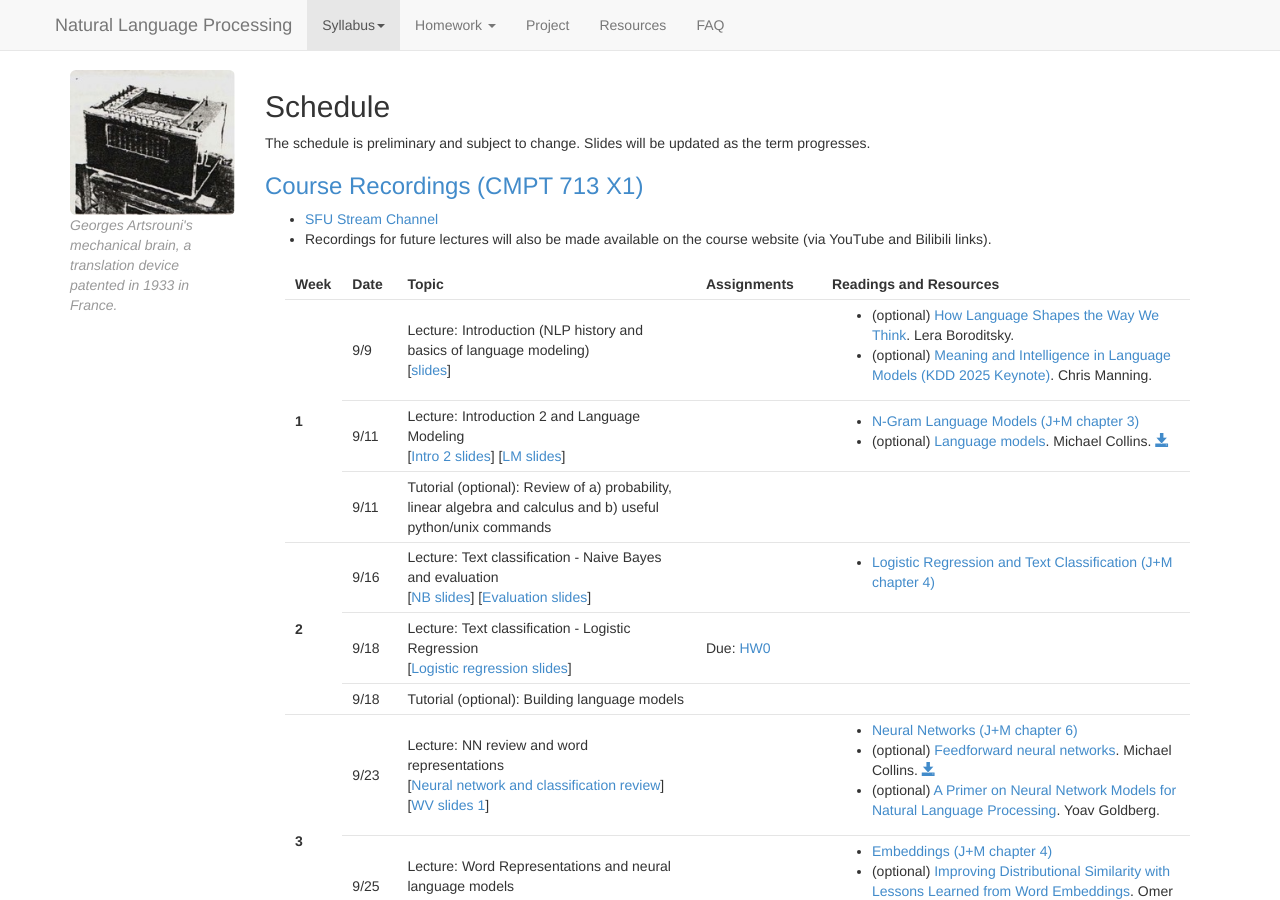
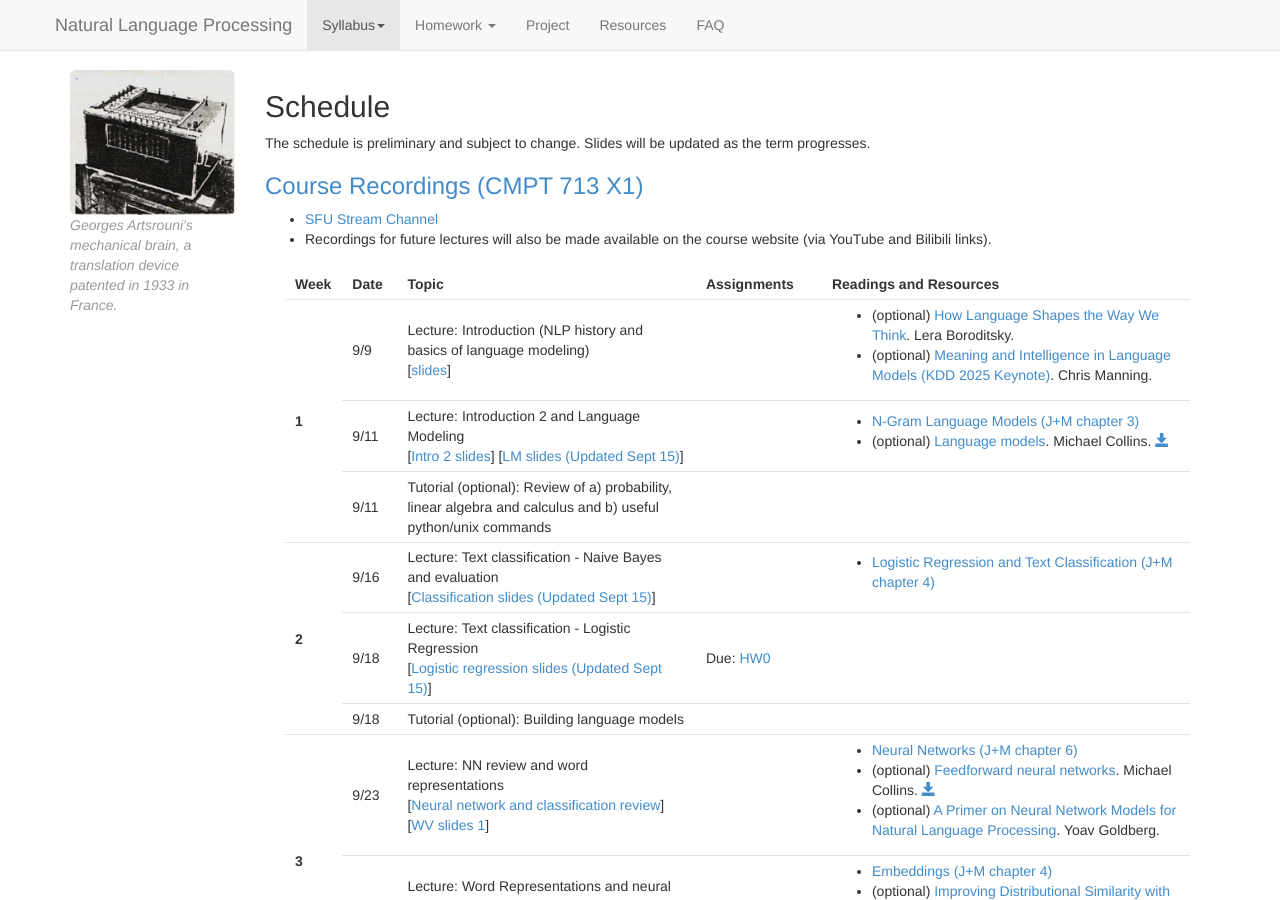
Before and after one commit to zhiyunrichardpeng/nlp-class, a Jekyll site: the page built from schedule.md, in a window 1280 px wide and 900 px high. Built offline with Jekyll 4.4.1, drawn with Linux system fonts in a browser that asks for light colours; nearby versions of some CDN libraries.

Commit message:
Update lecture slides and mark them as updated on Sept 15

```diff
--- a/_data/schedule.yaml
+++ b/_data/schedule.yaml
@@ -14,7 +14,7 @@
     leclinks:
       - name: "Intro 2 slides"
         url: "assets/lecture-slides/L1a-intro-2.pdf"
-      - name: "LM slides"
+      - name: "LM slides (Updated Sept 15)"
         url: "assets/lecture-slides/L1b-language-models.pdf"
   - date: "9/11"
     tutorial: 0
@@ -26,17 +26,15 @@
     title: "Text classification - Naive Bayes and evaluation"
     lecture: "classifiers"
     leclinks:
-      - name: "NB slides"
-        url: "assets/lecture-slides/L3-classification-naivebayes.pdf"
-      - name: "Evaluation slides"
-        url: "assets/lecture-slides/L3-classification-evaluation.pdf"
+      - name: "Classification slides (Updated Sept 15)"
+        url: "assets/lecture-slides/L2-classification.pdf"
     readings: ["jm4"]
   - date: "9/18"
     title: "Text classification - Logistic Regression"
     lecture: "classifiers"
     leclinks:
-      - name: "Logistic regression slides"
-        url: "assets/lecture-slides/L4-classification-logistic.pdf"
+      - name: "Logistic regression slides (Updated Sept 15)"
+        url: "assets/lecture-slides/L3-classification-LR-zp.pdf"
     readings: ["jm5"]
     hwdue: "0"
     hwout: "1"
```
Also changed, not shown: 3 other files.
